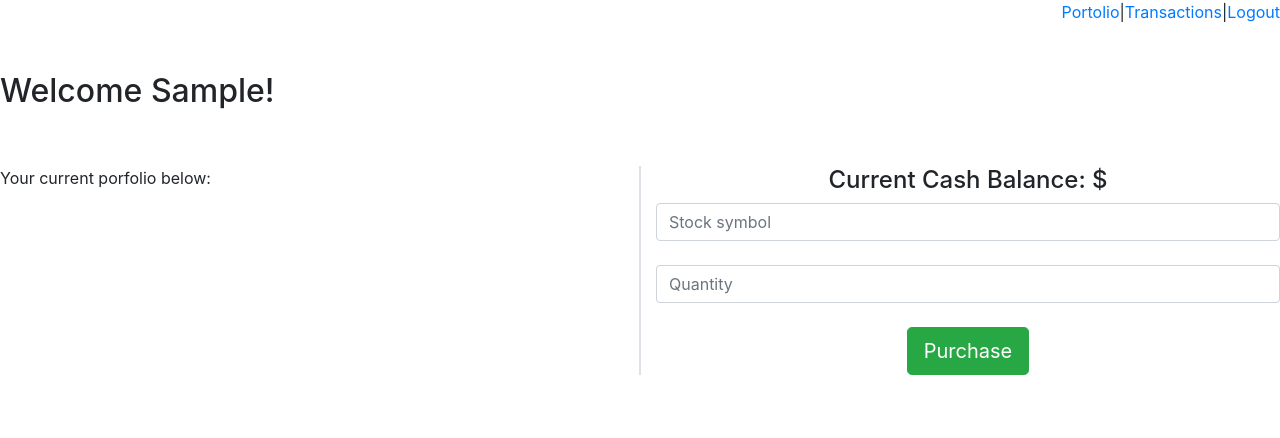
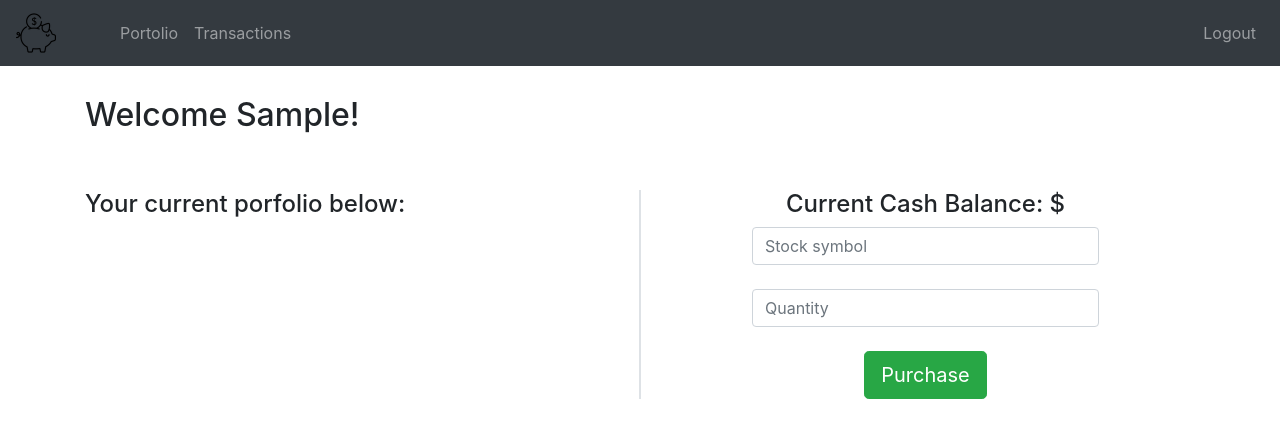
Before and after one commit to JoshuaAcosta/TTP-FS, a Flask app: page /portfolio in a window 1280 px wide. Shown: the top 438 px of the page. Run offline with Flask 2, Linux system fonts and the light colour scheme; the visitor is signed in with stand-in values (Sample User, id 1); data comes from the database, SQL or seed files in the repository; data that the repository does not hold is empty; some libraries are stand-ins or nearby versions.

Commit message:
update portofolio.html page
-update style for nav bar
-update spacing for form

```diff
--- a/app/templates/portfolio.html
+++ b/app/templates/portfolio.html
@@ -6,37 +6,57 @@
 {%endblock%}
 
 {% block content %}
+<div class="container">
+    <div class="row pb-5">
+        <nav class="navbar navbar-expand-sm bg-dark navbar-dark fixed-top">
+            <a class="navbar-brand" href="#">
+                    <img src="static/img/piggybank_logo.png" style="width: 50%" alt="Logo">
+            </a>
+            <button class="navbar-toggler" type="button" data-toggle="collapse" data-target="#collapsibleNavbar">
+                <span class="navbar-toggler-icon"></span>
+             </button>
 
-<nav>
-    <div class="nav-links d-flex justify-content-end">
-        <a href="{{url_for('main.portfolio')}}">Portolio</a> |
-        <a href="{{url_for('main.transaction')}}">Transactions</a> |
-        <a href="{{url_for('auth.logout')}}">Logout</a>
+            <div class="collapse navbar-collapse" id="collapsibleNavbar">
+                <ul class="navbar-nav">
+                    <li class="nav-item">
+                        <a class="nav-link" href="{{url_for('main.portfolio')}}">Portolio</a>
+                    </li>
+                    <li class="nav-item">
+                        <a class="nav-link" href="{{url_for('main.transaction')}}">Transactions</a>
+                    </li>
+                </ul>
+                <ul class="navbar-nav ml-auto">
+                    <li class="nav-item">
+                        <a class="nav-link" href="{{url_for('auth.logout')}}">Logout</a>
+                    </li>
+                 </ul>
             </div>
+
         </nav>
-
-<div class="pt-5">
+    </div>
+    <div class="row pt-5">
+        <div class="col">
         <h2>Welcome {{name}}!</h2>
+        </div>
     </div>
     <div class="row pt-5">
         <div class="col-6 border-right">
-        <p>Your current porfolio below: </p>
+            <h4>Your current porfolio below: </h4>
         </div>
         <div class="col-6 border-left align-items-center text-center">
             <div id="balance">
                 <h4>Current Cash Balance: $[[ balance ]]</h4>
             </div>
-        <div class="md-form">
+            <form class="md-form mx-5 px-5">
             <input id="symbol" name="email" class="form-control" required type="text" placeholder="Stock symbol" value=""><br>
-        </div>
             <input id="amount" name="amount" class="form-control" required type="text" placeholder="Quantity" value=""><br>
             <input class="btn btn-success btn-lg" type="submit" value="Purchase">
-
+            </form>
         </div>
     </div>
-
+</div>
 <script>
-var app = new Vue({
+var vm1 = new Vue({
     delimiters : ['[[',']]'],
     el: '#balance',
     data: () => {
@@ -46,7 +66,7 @@ var app = new Vue({
     mounted () {
         axios
         .get('http://localhost:5000/api/balance/me')
-        .then(response => (this.balance= response.data))
+        .then(response => (this.balance = response.data))
   }}
   )
 </script>
```
Lines whose indentation alone changed are shown as unchanged.
